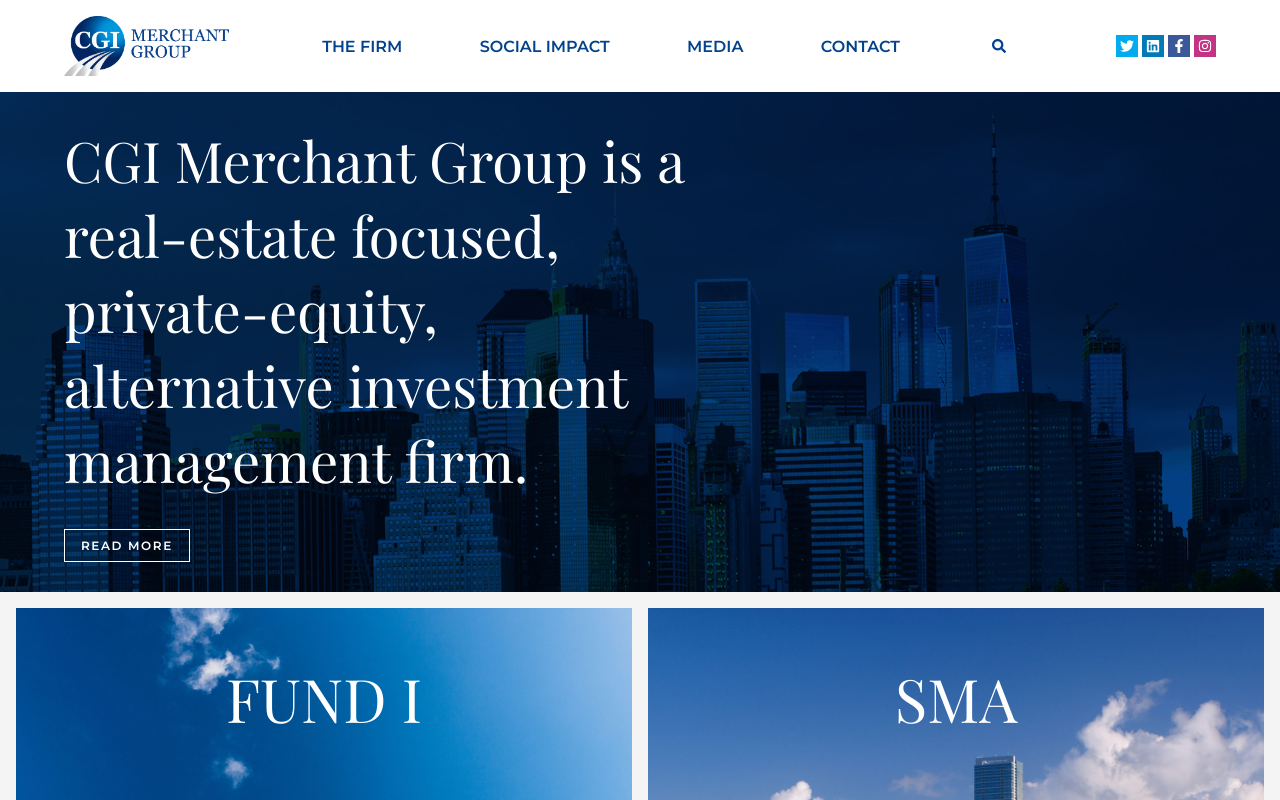
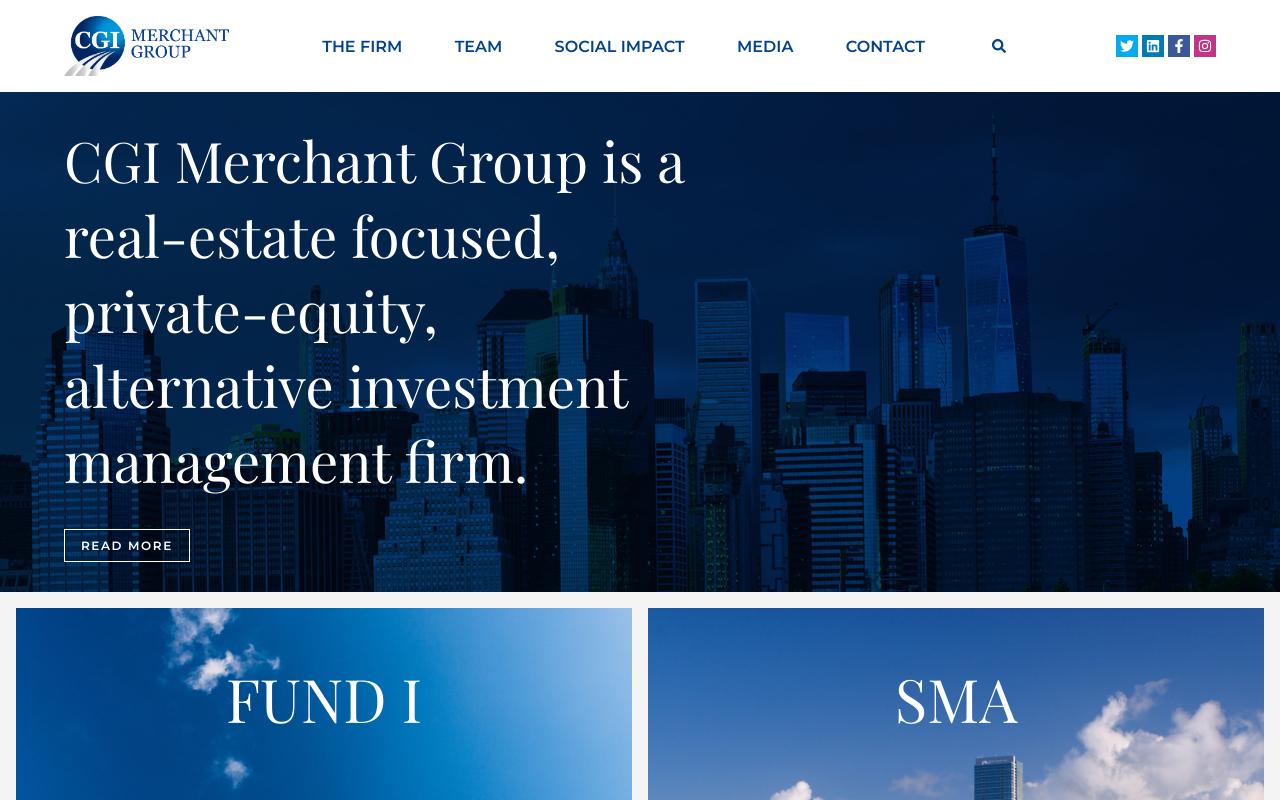
Before and after one commit to majorwaves/cgi, a React (Create React App) app: page / in a window 1280 px wide. Shown: the top 800 px of the page. Built offline with nearby package versions, Linux system fonts and the light colour scheme.

Commit message:
Moved Team to top-level of nav

```diff
--- a/src/components/Nav.js
+++ b/src/components/Nav.js
@@ -126,11 +126,6 @@
             text: 'CGI Merchant Group is a private-equity, alternative investment management firm.'
           }
         ]
-      },
-      {
-        title: 'Our Team',
-        url: '/team',
-        text: "CGI Merchant Group has attracted the most talented and experienced professionals in the industry."
       }
     ]
 
@@ -141,6 +136,7 @@
             <NavLink to='/the-firm'>The Firm</NavLink>
             <SubNav items={firmNav} />
           </Item>
+          <Item><NavLink to='/team'>Team</NavLink></Item>
           <Item><NavLink to='/social-impact'>Social Impact</NavLink></Item>
           <Item><NavLink to='/media'>Media</NavLink></Item>
           <Item><NavLink to ='/contact'>Contact</NavLink></Item>
```
